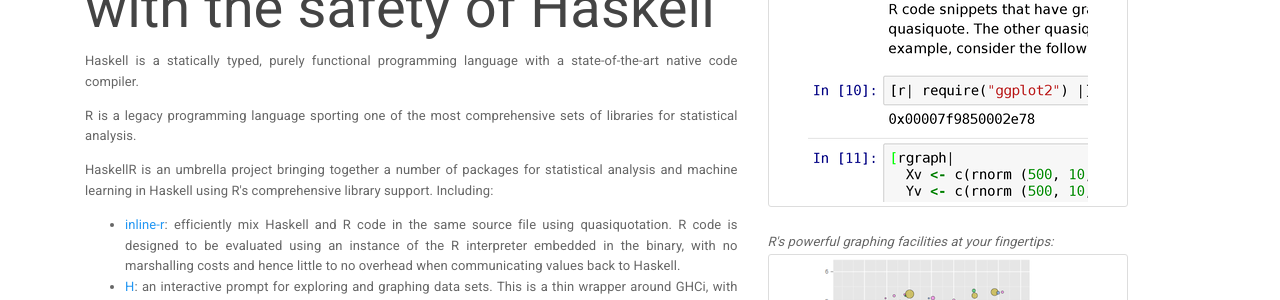
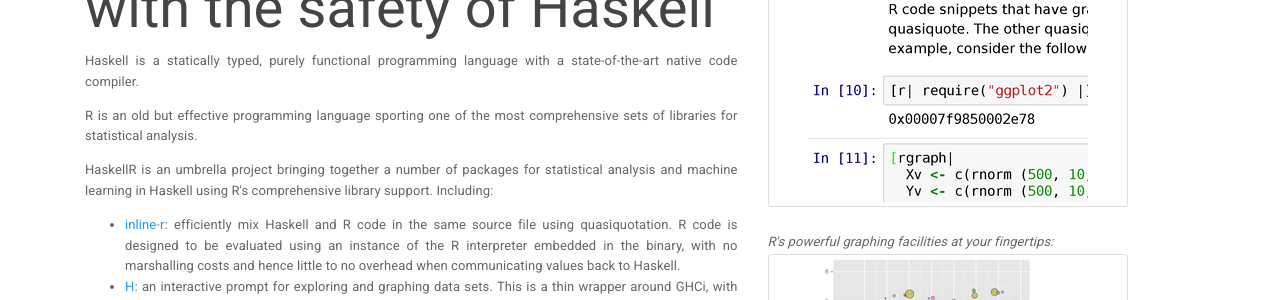
Before and after one commit to tweag/HaskellR, a Jekyll site: the page built from index.html, in a window 1280 px wide. Shown: the part 914-1214 px from the top of the page. Built offline with Jekyll 4.4.1, drawn with Linux system fonts in a browser that asks for light colours; Markdown is read by kramdown in place of the engine named in the settings; a style sheet for code colours, icons or effects is not loaded.

Commit message:
Remove "legacy".

```diff
--- a/index.html
+++ b/index.html
@@ -52,8 +52,8 @@ id: home
 	<p>Haskell is a statically typed, purely functional programming
 	  language with a state-of-the-art native code compiler.
 
-	<p>R is a legacy programming language sporting one of the
-	  most comprehensive sets of libraries for statistical
+	<p>R is an old but effective programming language sporting one
+	  of the most comprehensive sets of libraries for statistical
 	  analysis.
 
 	<p>HaskellR is an umbrella project bringing together a number
```
